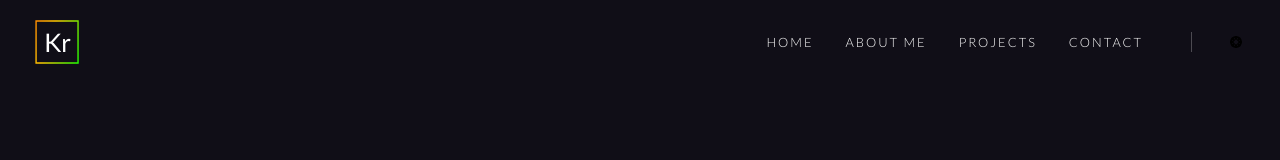
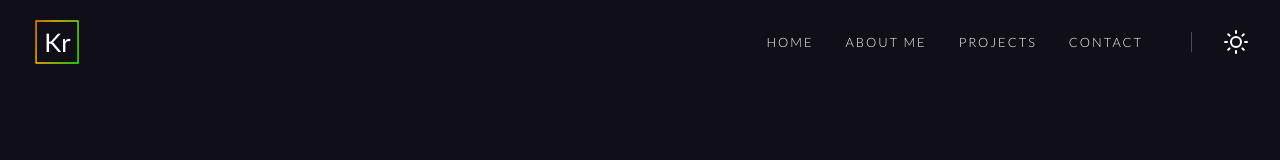
Before and after one commit to zeglarz/portfolio-website-v2, a React (Create React App) app: page / in a window 1280 px wide. Both pictures are taken after a click on the icon 1236 px from the left and 42 px from the top of the page. Shown: the top 160 px of the page. Built offline with nearby package versions, Linux system fonts and the light colour scheme.

Commit message:
add change theme icon animation

```diff
--- a/src/App.tsx
+++ b/src/App.tsx
@@ -15,7 +15,7 @@ function App() {
         <ThemeProvider theme={theme ? dark : light}>
             <IntroAnimation loading={showIntro}/>
             <GlobalStyle/>
-            <Navbar toggleTheme={toggleTheme} showIntro={showIntro}/>
+            <Navbar toggleTheme={toggleTheme} showIntro={showIntro} theme={theme}/>
             <h1>Hello World</h1>
         </ThemeProvider>
     );
--- a/src/components/Navbar/NavLinks/NavLinks.tsx
+++ b/src/components/Navbar/NavLinks/NavLinks.tsx
@@ -74,7 +74,7 @@ const StyledList = styled.ul`
 
 `
 
-const NavLinks = ({toggleTheme}) => {
+const NavLinks = ({toggleTheme, theme}) => {
     return (
         <StyledLinkContainer>
             <StyledList>
@@ -87,7 +87,7 @@ const NavLinks = ({toggleTheme}) => {
                 )}
             </StyledList>
             <Divider vert/>
-            <Sun toggleTheme={toggleTheme}/>
+            <Sun toggleTheme={toggleTheme} theme={theme}/>
         </StyledLinkContainer>
     );
 }
--- a/src/components/Navbar/Navbar.tsx
+++ b/src/components/Navbar/Navbar.tsx
@@ -21,12 +21,12 @@ const NavbarContent = styled.div`
     max-width: 1920px;
 `
 
-const Navbar = ({toggleTheme, showIntro}) => {
+const Navbar = ({toggleTheme, showIntro, theme}) => {
     return (
         <NavbarContainer>
             <NavbarContent>
                 <BrandLogo size={'50px'} showIntro={showIntro}/>
-                <NavLinks toggleTheme={toggleTheme}/>
+                <NavLinks toggleTheme={toggleTheme} theme={theme}/>
             </NavbarContent>
         </NavbarContainer>
     )
--- a/src/components/Navbar/Switch/Sun.tsx
+++ b/src/components/Navbar/Switch/Sun.tsx
@@ -1,15 +1,38 @@
 import React, {useState} from "react"
-import {motion} from "framer-motion";
+import {motion, Variants} from "framer-motion";
 import styled from 'styled-components';
 
 const StyledSun = styled(motion.svg)`
 `;
-const circle = {
-    show: {},
+
+const StyledCircle = styled(motion.g)`
+    fill: ${({theme}) => theme.colors.background};
+    stroke: ${({theme}) => theme.colors.text};
+
+`
+
+const circleTransition = {
+    transition: {
+        rotate: {
+            delay: 0.3,
+            duration: 0.3
+        },
+        staggerChildren: 0.03,
+        staggerDirection: 1,
+        delayChildren: 0.15,
+        duration: 0.25,
+        opacity: {delay: 0.15}
+    }
+}
+
+const circleVaraints: Variants = {
+    show: {opacity: 1, scale: 1, rotate: 0, ...circleTransition},
     hidden: {
-        rotate: -360,
-        transition: {staggerChildren: 0.05, staggerDirection: 1, delayChildren: 0.2}
-    }
+        scale: 0.8,
+        rotate: -90,
+        opacity: 0,
+        ...circleTransition
+    },
 };
 
 const rayN = {
@@ -19,56 +42,85 @@ const rayN = {
     }
 }
 const rayW = {
+    show: {x: 0},
     hidden: {
         x: 6
     }
 }
 const rayS = {
+    show: {y: 0},
     hidden: {
         y: -6
     }
 }
 const rayE = {
+    show: {x: 0},
     hidden: {
         x: -6
     }
 }
 const raySE = {
+    show: {x: 0, y: 0},
     hidden: {
         x: -4.3, y: -4.3
     }
 }
 const rayNW = {
+    show: {x: 0, y: 0},
     hidden: {
         x: 4.3, y: 4.3
     }
 }
 const raySW = {
+    show: {x: 0, y: 0},
     hidden: {
         x: 4.3, y: -4.3
     }
 }
 const rayNE = {
+    show: {x: 0, y: 0},
     hidden: {
         x: -4.3,
         y: 4.3
     }
 }
 
+const moonTransition = {
+    transition: {
+        delay: 0.1,
+        rotate: {
+            delay: 0.3,
+            duration: 0.3
+        },
+        scale: {
+            delay: 0.25,
+            duration: 0.5
+        }
+    }
+}
 
-const Sun = ({toggleTheme}) => {
-    const [isOpen, setIsOpen] = useState(false)
+const moonVariants: Variants = {
+    hidden: {
+        opacity: 1,
+        scale: 1,
+        rotate: 0,
+        ...moonTransition
+    },
+    show: {
+        opacity: 0,
+        scale: 0.5,
+        rotate: -270,
+        ...moonTransition
+    },
+}
 
+const Sun = ({toggleTheme, theme}) => {
     return (
         <StyledSun
             onClick={() => {
                 toggleTheme();
-                setIsOpen(!isOpen);
                 console.log('clicked');
             }}
-            variants={circle}
-            initial={'show'}
-            animate={isOpen ? 'hidden' : 'show'}
             width={24}
             height={24}
             viewBox="0 0 24 24"
@@ -77,9 +129,12 @@ const Sun = ({toggleTheme}) => {
             strokeWidth={2}
             strokeLinecap="round"
             strokeLinejoin="round"
+            initial={'show'}
+            animate={theme ? 'show' : 'hidden'}
         >
-            <motion.g>
-                <circle cx={12} cy={12} r={5}/>
+            <StyledCircle
+                variants={circleVaraints}
+            >
                 //N
                 <motion.line x1="12" y1="1" x2="12" y2="3" variants={rayN}/>
                 //NE
@@ -96,9 +151,10 @@ const Sun = ({toggleTheme}) => {
                 <motion.line x1="1" y1="12" x2="3" y2="12" variants={rayW}/>
                 //NW
                 <motion.line x1="4.22" y1="4.22" x2="5.64" y2="5.64" variants={rayNW}/>
-            </motion.g>
+                <circle cx={12} cy={12} r={5}/>
+            </StyledCircle>
             //Moon
-            <motion.path opacity='0' d="M21 12.79A9 9 0 1 1 11.21 3 7 7 0 0 0 21 12.79z"/>
+            <motion.path variants={moonVariants} opacity='0' d="M21 12.79A9 9 0 1 1 11.21 3 7 7 0 0 0 21 12.79z"/>
         </StyledSun>
     )
 }
```
